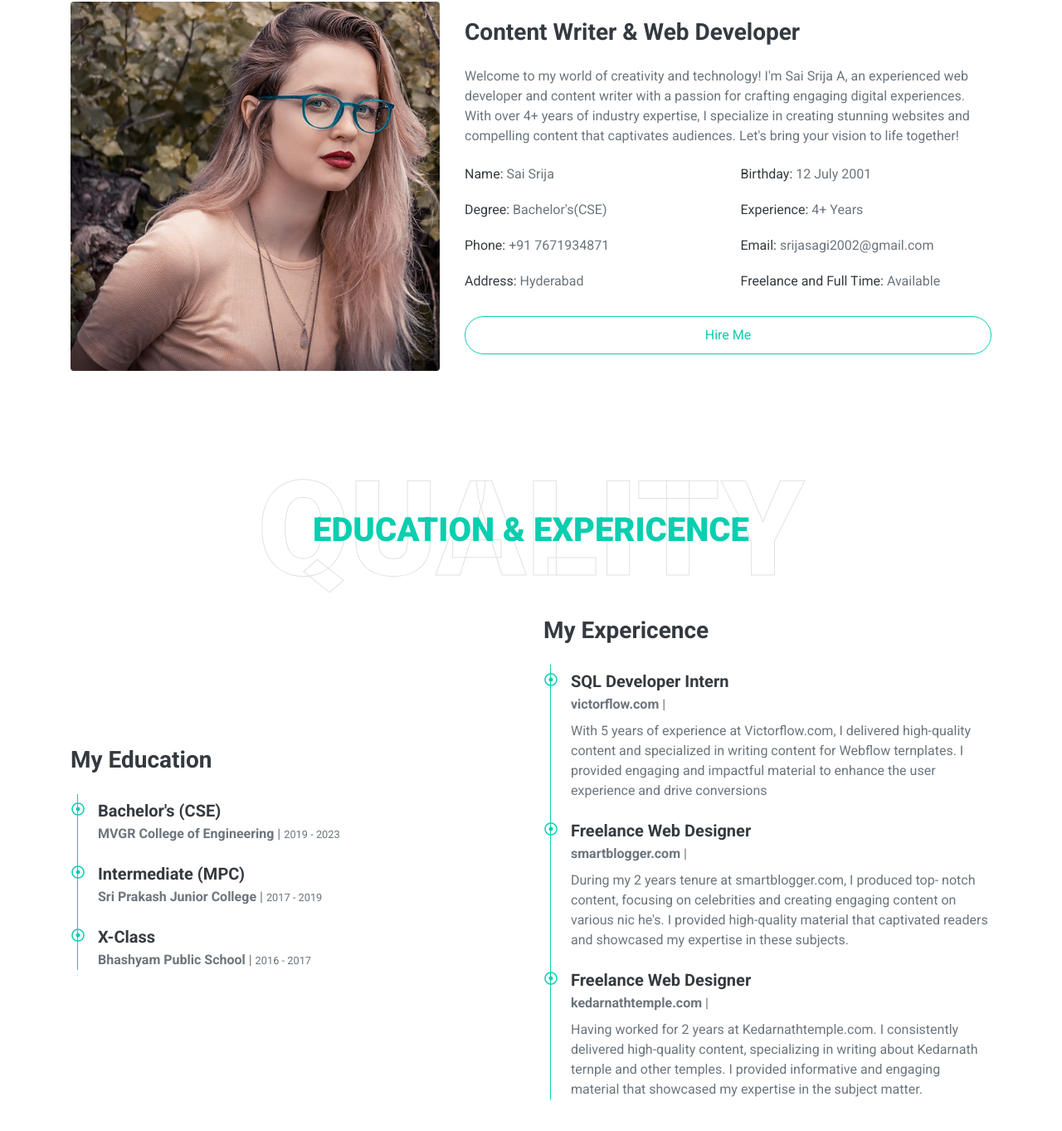
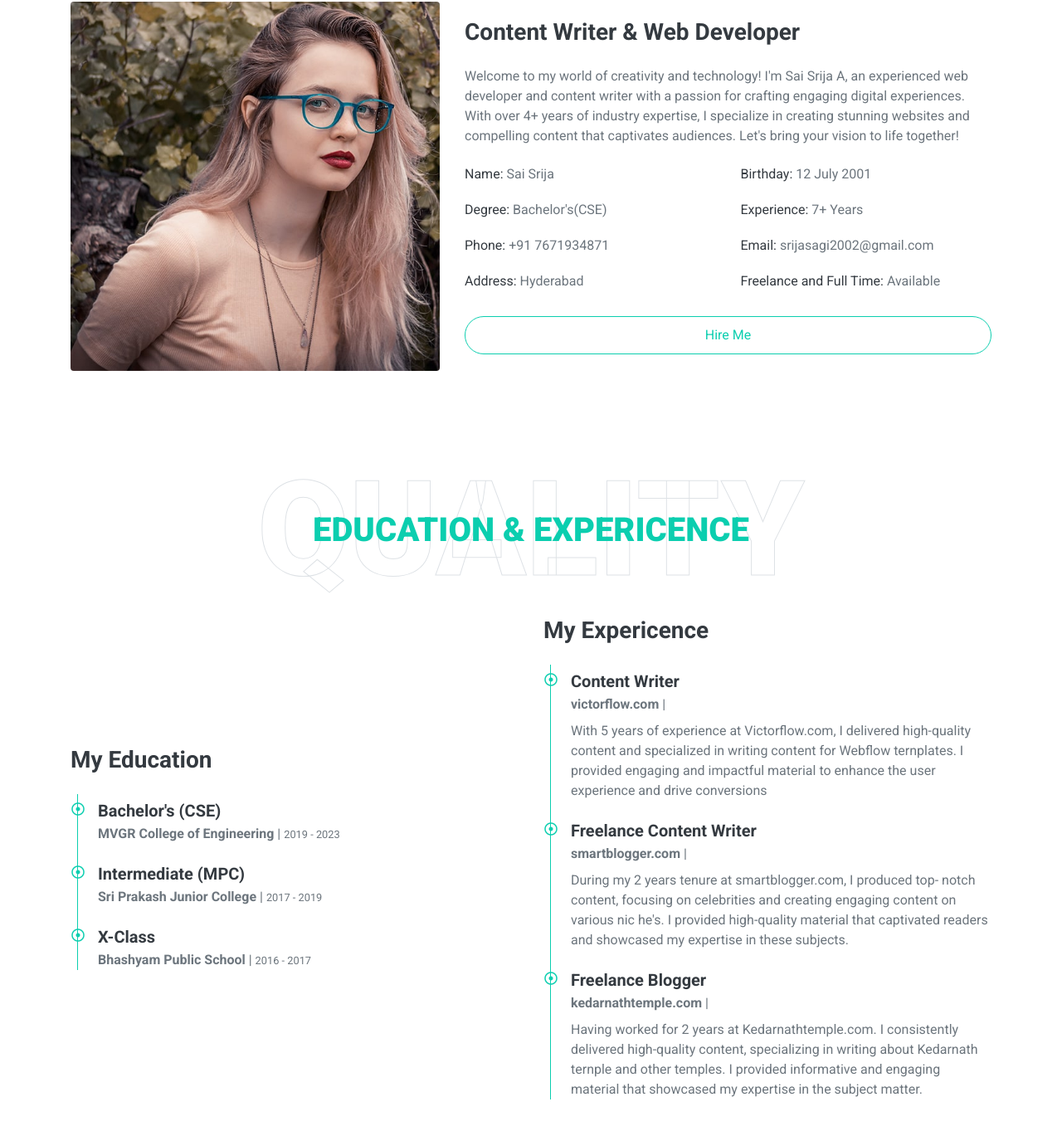
Before and after one commit to Srijacoder/content, a plain HTML site: page index.html in a window 1280 px wide. Shown: the part 1094-2457 px from the top of the page at 83% size. Drawn offline with nearby package versions, Linux system fonts and the light colour scheme.

Commit message:
Update index.html

```diff
--- a/index.html
+++ b/index.html
@@ -125,7 +125,7 @@
                         <div class="col-sm-6 py-2"><h6>Name: <span class="text-secondary">Sai Srija</span></h6></div>
                         <div class="col-sm-6 py-2"><h6>Birthday: <span class="text-secondary">12 July 2001</span></h6></div>
                         <div class="col-sm-6 py-2"><h6>Degree: <span class="text-secondary">Bachelor's(CSE)</span></h6></div>
-                        <div class="col-sm-6 py-2"><h6>Experience: <span class="text-secondary">4+ Years</span></h6></div>
+                        <div class="col-sm-6 py-2"><h6>Experience: <span class="text-secondary">7+ Years</span></h6></div>
                         <div class="col-sm-6 py-2"><h6>Phone: <span class="text-secondary">+91 7671934871</span></h6></div>
                         <div class="col-sm-6 py-2"><h6>Email: <span class="text-secondary">srijasagi2002@gmail.com</span></h6></div>
                         <div class="col-sm-6 py-2"><h6>Address: <span class="text-secondary">Hyderabad</span></h6></div>
@@ -180,20 +180,20 @@
                     <div class="border-left border-primary pt-2 pl-4 ml-2">
                         <div class="position-relative mb-4">
                             <i class="far fa-dot-circle text-primary position-absolute" style="top: 2px; left: -32px;"></i>
-                            <h5 class="font-weight-bold mb-1">SQL Developer Intern</h5>
+                            <h5 class="font-weight-bold mb-1">Content Writer</h5>
                             <p class="mb-2"><strong>victorflow.com</strong> | <small></small></p>
                             <p>With 5 years of experience at Victorflow.com, I delivered high-quality content and specialized in writing content for Webflow ternplates. I provided engaging and impactful material to enhance the user experience and drive conversions</p>
                         </div>
                         <div class="position-relative mb-4">
                             <i class="far fa-dot-circle text-primary position-absolute" style="top: 2px; left: -32px;"></i>
-                            <h5 class="font-weight-bold mb-1"> Freelance Web Designer</h5>
+                            <h5 class="font-weight-bold mb-1"> Freelance Content Writer</h5>
                             <p class="mb-2"><strong>smartblogger.com</strong> | <small></small></p>
                             <p>During my 2 years tenure at smartblogger.com, I produced top- notch content, focusing on celebrities and creating engaging content on various nic he's. I provided high-quality material that captivated readers and showcased my expertise in these
 subjects. </p>
                         </div>
                         <div class="position-relative mb-4">
                             <i class="far fa-dot-circle text-primary position-absolute" style="top: 2px; left: -32px;"></i>
-                            <h5 class="font-weight-bold mb-1">Freelance Web Designer</h5>
+                            <h5 class="font-weight-bold mb-1">Freelance Blogger</h5>
                             <p class="mb-2"><strong>kedarnathtemple.com</strong> | <small></small></p>
                             <p>Having worked for 2 years at Kedarnathtemple.com. I consistently delivered high-quality content, specializing in writing about Kedarnath ternple and other temples. I provided informative and engaging material that showcased my expertise in the subject matter.</p>
                         </div>
```
